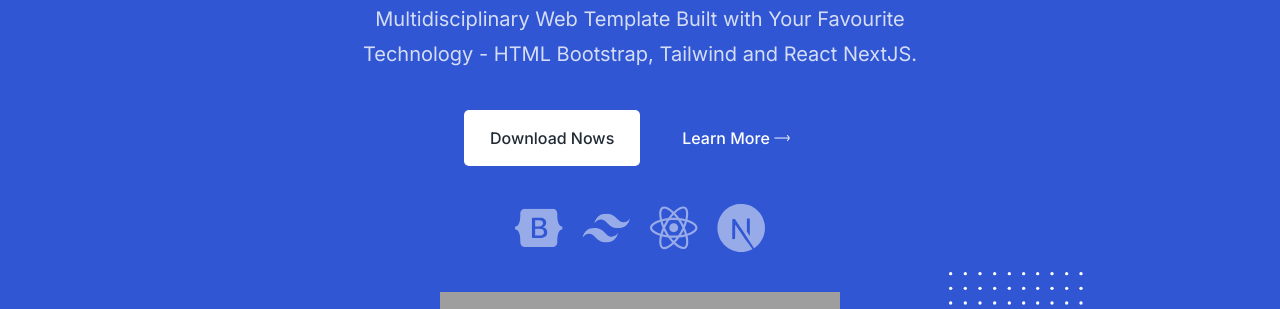
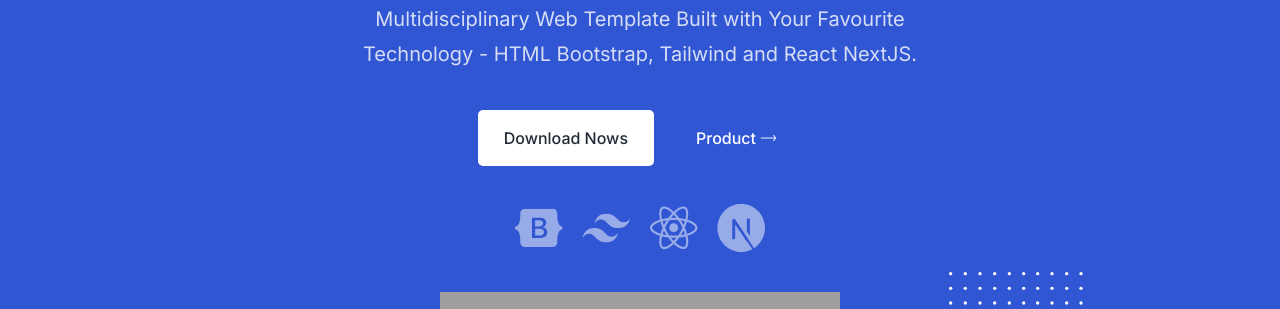
Before and after one commit to SnaplerZ/Node-js-Express-Learning, a Node server app: page / in a window 1280 px wide. Shown: the part 268-577 px from the top of the page. Run offline with Node 20, Linux system fonts and the light colour scheme; grey boxes are pictures that could not be loaded.

Commit message:
Update index.ejs

```diff
--- a/src/views/index.ejs
+++ b/src/views/index.ejs
@@ -190,7 +190,7 @@
                     target="_blank"
                     class="ud-main-btn ud-link-btn"
                   >
-                    Learn More
+                    Product
                     <i class="lni lni-arrow-right"></i>
                   </a>
                 </li>
```
